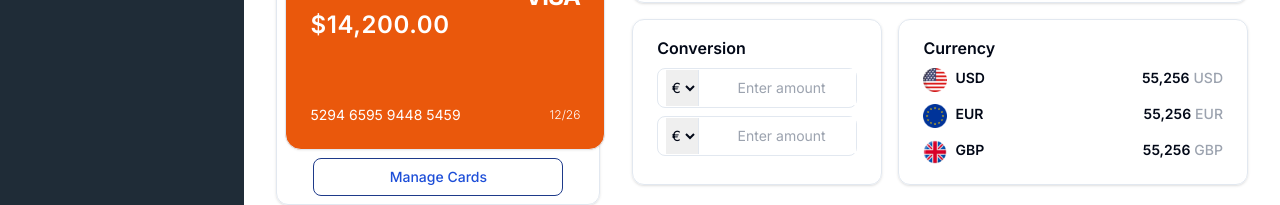
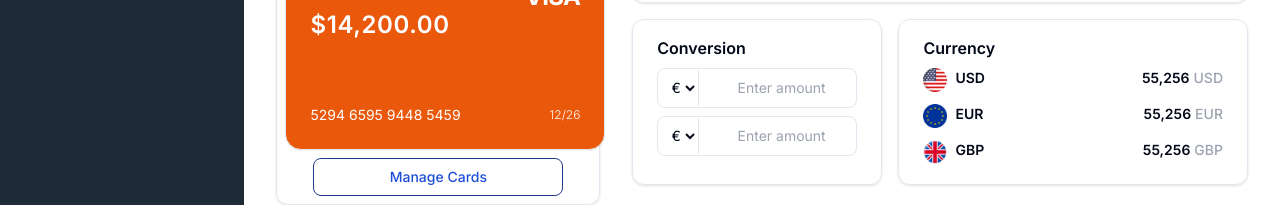
Before and after one commit to Sandeep18JS/FinServe, a Next.js app: page /mywallet in a window 1280 px wide. Shown: the part 499-704 px from the top of the page. Built offline with nearby package versions, Linux system fonts and the light colour scheme; what tailwindcss-debug-screens would draw is missing.

Commit message:
Update page.tsx

```diff
--- a/src/app/mywallet/page.tsx
+++ b/src/app/mywallet/page.tsx
@@ -126,27 +126,27 @@ export default function MyWallet({}: Props) {
             <CardWrapper className="px-6 w-full lg:w-5/12">
               <h1 className=" font-semibold">Conversion</h1>
               <div className="w-full h-10 border rounded-lg ">
-                <select className="w-2/12 bg-none h-9 mx-2 border-r text-center text-sm">
+                <select className="bg-transparent w-2/12 bg-none h-9 mx-2 border-r text-center text-sm">
                   <option value="USD">€ </option>
                   <option value="EUR">€</option>
                   <option value="GBP">₹</option>
                   <option value="GBP">.ر.ق</option>
                 </select>
                 <input
-                  className="w-9/12 h-9  text-sm  outline-none text-center "
+                  className=" bg-transparent w-9/12 h-9  text-sm  outline-none text-center "
                   id="name"
                   placeholder="Enter amount"
                 />
               </div>
               <div className="w-full h-10 border rounded-lg ">
-                <select className="w-2/12 bg-none h-9 mx-2 border-r text-center text-sm">
+                <select className="bg-transparent w-2/12 bg-none h-9 mx-2 border-r text-center text-sm">
                   <option value="USD">€ </option>
                   <option value="EUR">€</option>
                   <option value="GBP">₹</option>
                   <option value="GBP">.ر.ق</option>
                 </select>
                 <input
-                  className="w-9/12 h-9  text-sm  outline-none text-center "
+                  className="bg-transparent w-9/12 h-9  text-sm  outline-none text-center "
                   id="name"
                   placeholder="Enter amount"
                 />
```
